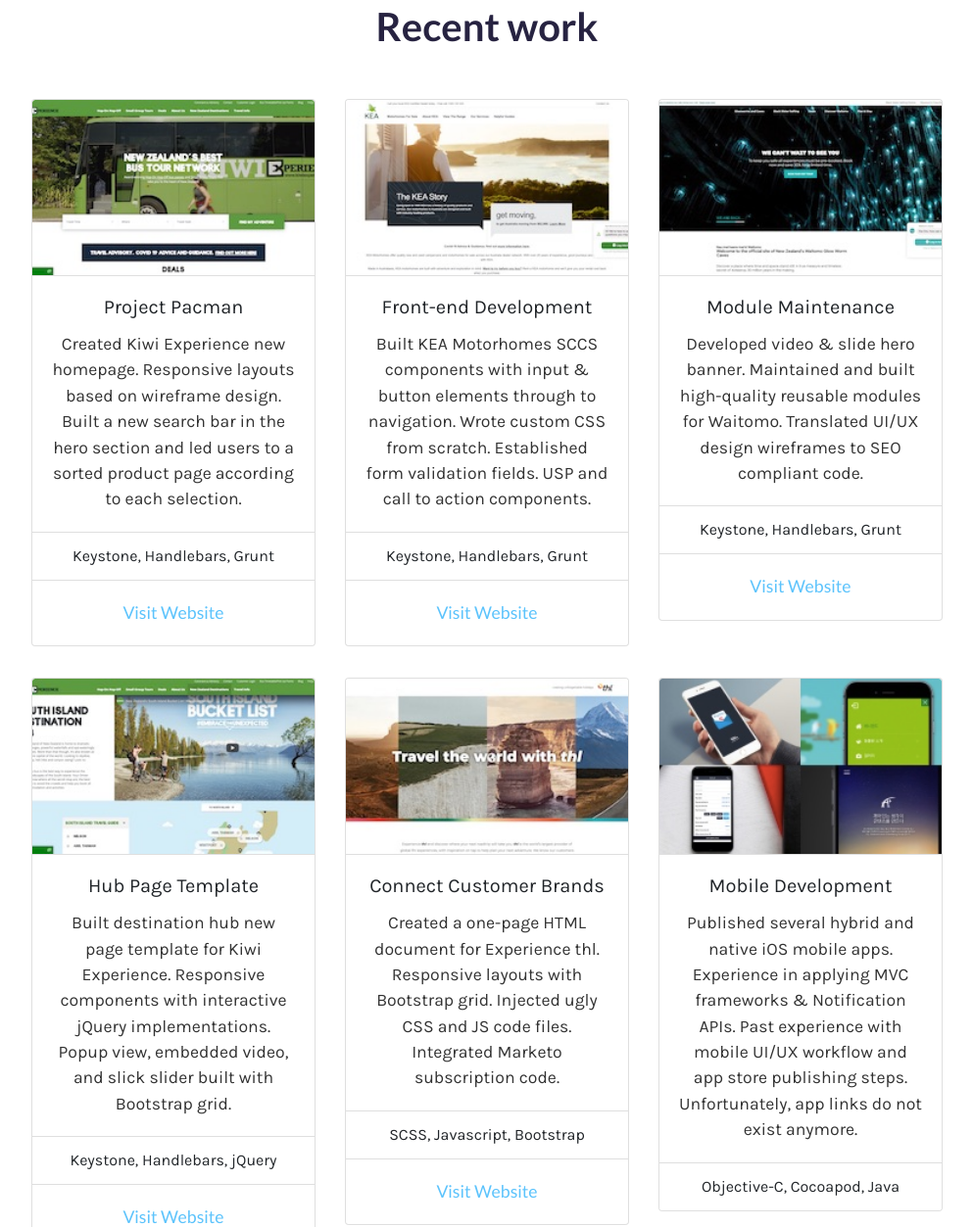
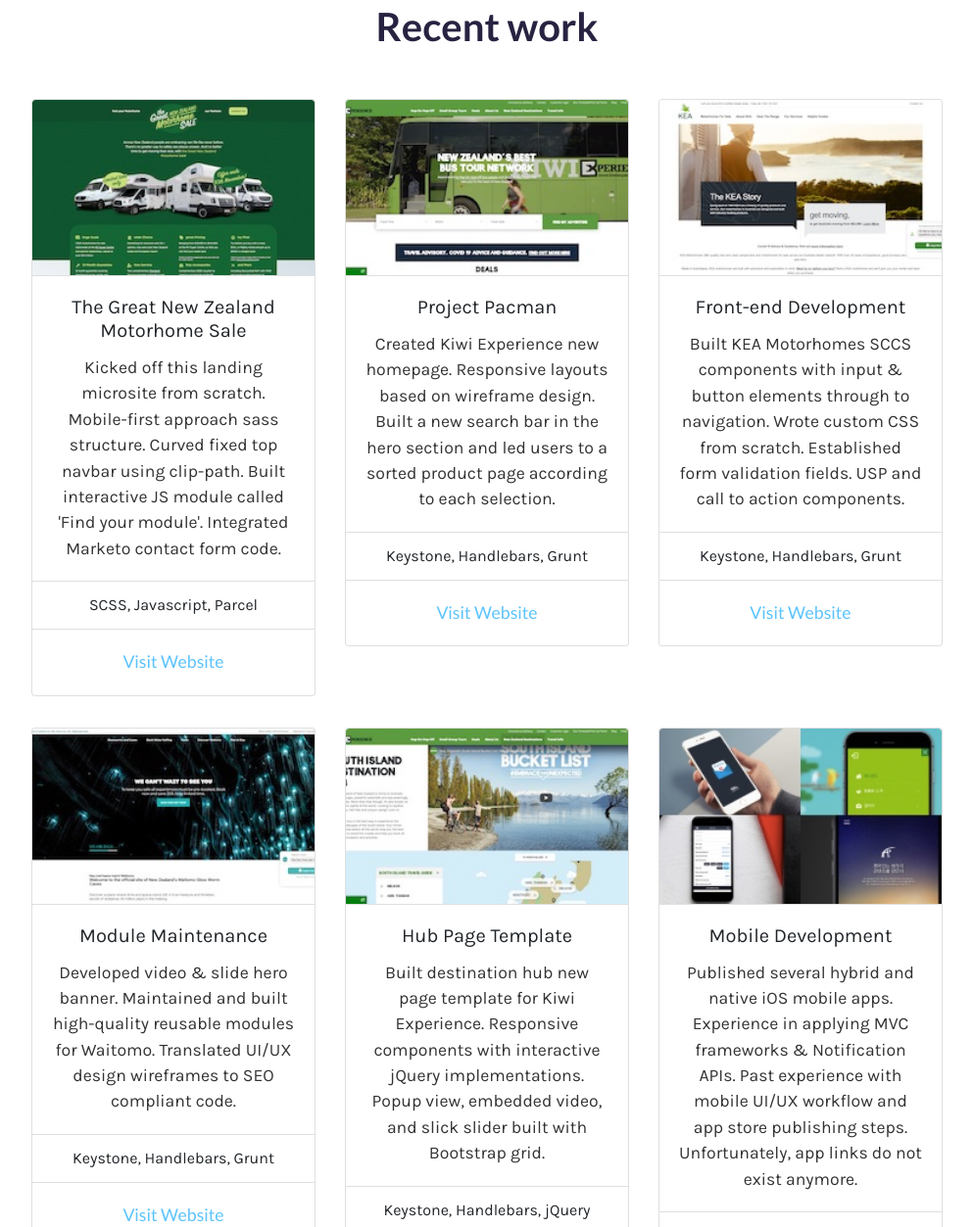
Before and after one commit to spacekey28/portfolio-site, a Gatsby site: page /work in a window 1280 px wide. Shown: the part 127-1380 px from the top of the page at 98% size, without its empty margins (143-1136 px from the left). Built offline with nearby package versions, Linux system fonts and the light colour scheme; Gatsby itself is replaced by a stand-in of ours.

Commit message:
added new work gnzms

```diff
--- a/src/pages/work.js
+++ b/src/pages/work.js
@@ -1,22 +1,22 @@
-import React from "react";
-import { Helmet } from "react-helmet";
-import Header from "../components/header";
-import Footer from "../components/footer";
-import Heading from '../components/heading';
+import React from "react"
+import { Helmet } from "react-helmet"
+import Header from "../components/header"
+import Footer from "../components/footer"
+import Heading from "../components/heading"
 
-import Container from 'react-bootstrap/Container';
-import Row from 'react-bootstrap/Row';
-import Col from 'react-bootstrap/Col';
+import Container from "react-bootstrap/Container"
+import Row from "react-bootstrap/Row"
+import Col from "react-bootstrap/Col"
 
-import WorkCard from "../components/work-card";
-import imageWork1 from '../images/work/kiwiexperience.jpg';
-import imageWork2 from '../images/work/keamotorhomes.jpg';
-import imageWork3 from '../images/work/waitomo.jpg';
-import imageWork4 from '../images/work/kiwiexperience-hub.jpg';
-import imageWork5 from '../images/work/experiencethl.jpg';
-import imageWork6 from '../images/work/mobile-dev.jpg';
+import WorkCard from "../components/work-card"
+import imageWork1 from "../images/work/kiwiexperience.jpg"
+import imageWork2 from "../images/work/keamotorhomes.jpg"
+import imageWork3 from "../images/work/waitomo.jpg"
+import imageWork4 from "../images/work/kiwiexperience-hub.jpg"
+import imageWork5 from "../images/work/gnzms.jpg"
+import imageWork6 from "../images/work/mobile-dev.jpg"
 
-import "bootstrap/dist/css/bootstrap.min.css";
+import "bootstrap/dist/css/bootstrap.min.css"
 import "../styles/main.scss"
 
 export default function Work() {
@@ -26,7 +26,10 @@ export default function Work() {
         <meta charSet="utf-8" />
         <title>Peter Son's Portfolio | Work</title>
         <html lang="en" />
-        <meta name="description" content="Peter Son is a Front-end Web Developer in Auckland, developing responsive websites and mobile applications. View his portfolios and tech toolsets." />
+        <meta
+          name="description"
+          content="Peter Son is a Front-end Web Developer in Auckland, developing responsive websites and mobile applications. View his portfolios and tech toolsets."
+        />
       </Helmet>
       <Header />
       <section className="section-work">
@@ -38,56 +41,71 @@ export default function Work() {
           </Row>
           <Row>
             <Col sm={6} md={4}>
-              <WorkCard linkUrl="https://www.kiwiexperience.com/"
+              <WorkCard
+                linkUrl="https://www.greatnzmotorhomesale.com/"
+                imageUrl={imageWork5}
+                title="The Great New Zealand Motorhome Sale"
+                bodyText="Kicked off this landing microsite from scratch. Mobile-first approach sass structure. Curved fixed top navbar using clip-path.
+                          Built interactive JS module called 'Find your module'. Integrated Marketo contact form code."
+                toolset="SCSS, Javascript, Parcel"
+              />
+            </Col>
+            <Col sm={6} md={4}>
+              <WorkCard
+                linkUrl="https://www.kiwiexperience.com/"
                 imageUrl={imageWork1}
                 title="Project Pacman"
                 bodyText="Created Kiwi Experience new homepage. Responsive layouts based on wireframe design.
                                   Built a new search bar in the hero section and led users to a sorted product page according to each selection."
-                        toolset="Keystone, Handlebars, Grunt"/>
+                toolset="Keystone, Handlebars, Grunt"
+              />
             </Col>
             <Col sm={6} md={4}>
-              <WorkCard linkUrl="https://www.keamotorhomes.com/"
+              <WorkCard
+                linkUrl="https://www.keamotorhomes.com/"
                 imageUrl={imageWork2}
                 title="Front-end Development"
                 bodyText="Built KEA Motorhomes SCCS components with input & button elements through to navigation.
                                   Wrote custom CSS from scratch. Established form validation fields. USP and call to action components."
-                        toolset="Keystone, Handlebars, Grunt"/>
+                toolset="Keystone, Handlebars, Grunt"
+              />
             </Col>
             <Col sm={6} md={4}>
-              <WorkCard linkUrl="https://www.waitomo.com/"
+              <WorkCard
+                linkUrl="https://www.waitomo.com/"
                 imageUrl={imageWork3}
                 title="Module Maintenance"
                 bodyText="Developed video & slide hero banner. Maintained and built high-quality reusable modules for Waitomo.
                                   Translated UI/UX design wireframes to SEO compliant code."
-                        toolset="Keystone, Handlebars, Grunt"/>
+                toolset="Keystone, Handlebars, Grunt"
+              />
             </Col>
             <Col sm={6} md={4}>
-              <WorkCard linkUrl="https://www.kiwiexperience.com/new-zealand-destinations/south-island"
+              <WorkCard
+                linkUrl="https://www.kiwiexperience.com/new-zealand-destinations/south-island"
                 imageUrl={imageWork4}
                 title="Hub Page Template"
                 bodyText="Built destination hub new page template for Kiwi Experience. Responsive components with interactive jQuery implementations.
                                   Popup view, embedded video, and slick slider built with Bootstrap grid."
-                        toolset="Keystone, Handlebars, jQuery"/>
+                toolset="Keystone, Handlebars, jQuery"
+              />
             </Col>
             <Col sm={6} md={4}>
-              <WorkCard linkUrl="https://experiencethl.com/"
-                        imageUrl={imageWork5}
-                        title="Connect Customer Brands"
-                        bodyText="Created a one-page HTML document for Experience thl. Responsive layouts with Bootstrap grid.
-                                  Injected ugly CSS and JS code files. Integrated Marketo subscription code."
-                        toolset="SCSS, Javascript, Bootstrap"/>
-            </Col>
-            <Col sm={6} md={4}>
-              <WorkCard imageUrl={imageWork6}
+              <WorkCard
+                imageUrl={imageWork6}
                 title="Mobile Development"
                 bodyText="Published several hybrid and native iOS mobile apps. Experience in applying MVC frameworks & Notification APIs.
                                   Past experience with mobile UI/UX workflow and app store publishing steps. Unfortunately, app links do not exist anymore."
-                        toolset="Objective-C, Cocoapod, Java"/>
+                toolset="Objective-C, Cocoapod, Java"
+              />
             </Col>
           </Row>
         </Container>
       </section>
-      <Footer footerText="Being a student for life." footerCopy="© 2020 peteson.me" />
+      <Footer
+        footerText="Being a student for life."
+        footerCopy="© 2020 peteson.me"
+      />
     </>
   )
 }
```
Also changed, not shown: src/images/work/gnzms.jpg (added). Lines whose indentation alone changed are shown as unchanged.
